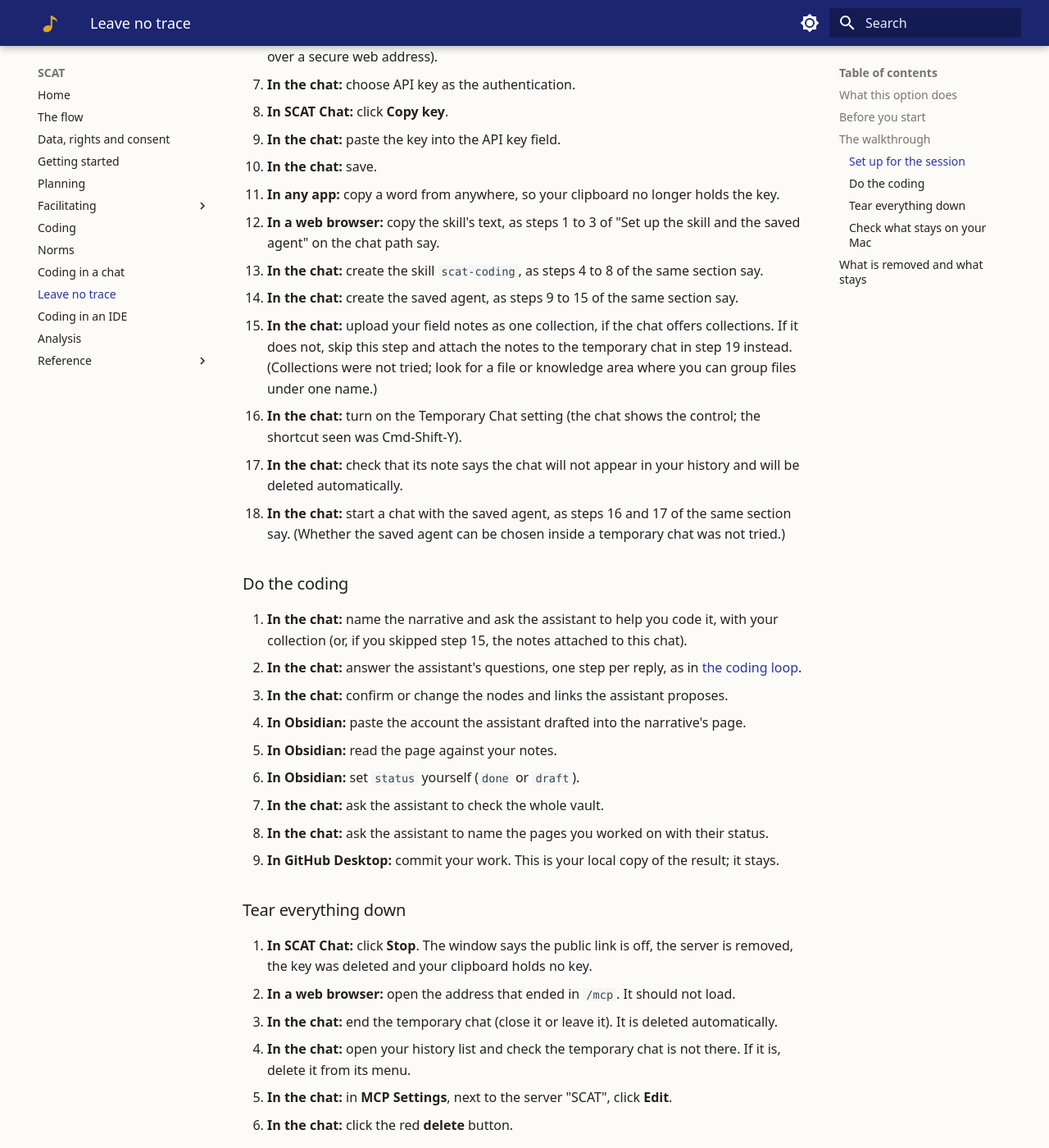
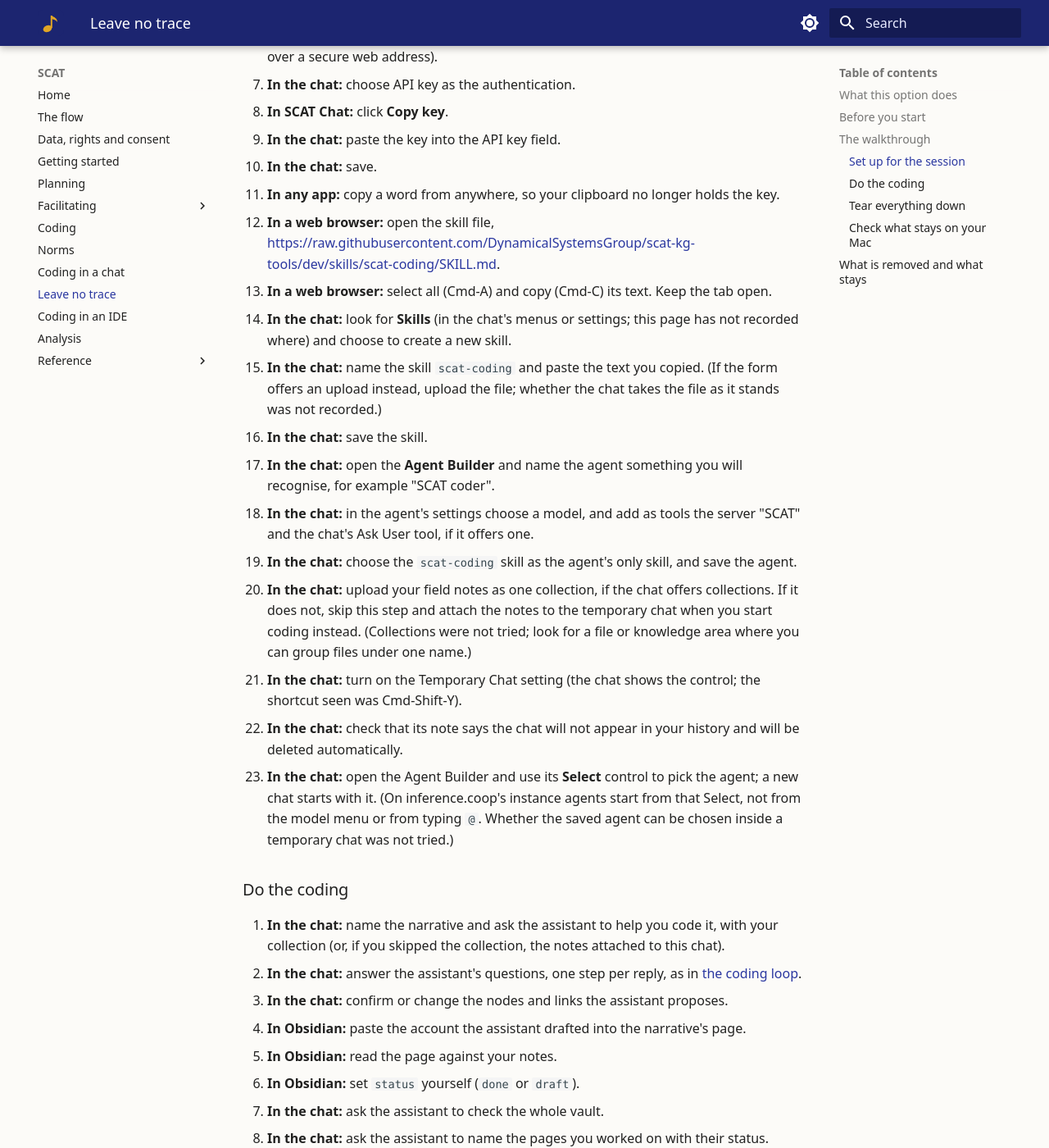
Before and after one commit to DynamicalSystemsGroup/scat-kg-tools, an MkDocs documentation site: the page built from docs/leave-no-trace.md, in a window 1280 px wide and 1400 px high, scrolled down 1882 px. Shown: the whole window at 82% size. Built offline with MkDocs 1.6.1 and Material for MkDocs 9.7.7, drawn with Linux system fonts in a browser that asks for light colours; some of the changed text lies outside the part shown.

Commit message:
WP21-U10: D-119: inline cross-page steps; one outcome per step; no cross-page step numbers

```diff
--- a/docs/leave-no-trace.md
+++ b/docs/leave-no-trace.md
@@ -41,7 +41,7 @@ This page only adds what a strict policy needs.
 
 ## The walkthrough
 
-Each numbered step is one action. It begins with where you do it: **In SCAT Chat** (the launcher app), **In the
+Each numbered step names where it is done and one outcome. It begins with where you do it: **In SCAT Chat** (the launcher app), **In the
 chat**, **In Finder**, **In Obsidian**, **In GitHub Desktop** or **In a web browser**.
 
 ### Set up for the session
@@ -59,56 +59,61 @@ chat**, **In Finder**, **In Obsidian**, **In GitHub Desktop** or **In a web brow
 9. **In the chat:** paste the key into the API key field.
 10. **In the chat:** save.
 11. **In any app:** copy a word from anywhere, so your clipboard no longer holds the key.
-12. **In a web browser:** copy the skill's text, as steps 1 to 3 of "Set up the skill and the saved agent" on the chat
-    path say.
-13. **In the chat:** create the skill `scat-coding`, as steps 4 to 8 of the same section say.
-14. **In the chat:** create the saved agent, as steps 9 to 15 of the same section say.
-15. **In the chat:** upload your field notes as one collection, if the chat offers collections. If it does not, skip
-    this step and attach the notes to the temporary chat in step 19 instead. (Collections were not tried; look for a
+12. **In a web browser:** open the skill file, <https://raw.githubusercontent.com/DynamicalSystemsGroup/scat-kg-tools/dev/skills/scat-coding/SKILL.md>.
+13. **In a web browser:** select all (Cmd-A) and copy (Cmd-C) its text. Keep the tab open.
+14. **In the chat:** look for **Skills** (in the chat's menus or settings; this page has not recorded where) and choose to create a new skill.
+15. **In the chat:** name the skill `scat-coding` and paste the text you copied. (If the form offers an upload instead, upload the file; whether the chat takes the file as it stands was not recorded.)
+16. **In the chat:** save the skill.
+17. **In the chat:** open the **Agent Builder** and name the agent something you will recognise, for example "SCAT coder".
+18. **In the chat:** in the agent's settings choose a model, and add as tools the server "SCAT" and the chat's Ask User tool, if it offers one.
+19. **In the chat:** choose the `scat-coding` skill as the agent's only skill, and save the agent.
+20. **In the chat:** upload your field notes as one collection, if the chat offers collections. If it does not, skip
+    this step and attach the notes to the temporary chat when you start coding instead. (Collections were not tried; look for a
     file or knowledge area where you can group files under one name.)
-16. **In the chat:** turn on the Temporary Chat setting (the chat shows the control; the shortcut seen was Cmd-Shift-Y).
-17. **In the chat:** check that its note says the chat will not appear in your history and will be deleted
+21. **In the chat:** turn on the Temporary Chat setting (the chat shows the control; the shortcut seen was Cmd-Shift-Y).
+22. **In the chat:** check that its note says the chat will not appear in your history and will be deleted
     automatically.
-18. **In the chat:** start a chat with the saved agent, as steps 16 and 17 of the same section say. (Whether the saved
-    agent can be chosen inside a temporary chat was not tried.)
+23. **In the chat:** open the Agent Builder and use its **Select** control to pick the agent; a new chat starts with it.
+    (On inference.coop's instance agents start from that Select, not from the model menu or from typing `@`. Whether
+    the saved agent can be chosen inside a temporary chat was not tried.)
 
 ### Do the coding
 
-19. **In the chat:** name the narrative and ask the assistant to help you code it, with your collection (or, if you
-    skipped step 15, the notes attached to this chat).
-20. **In the chat:** answer the assistant's questions, one step per reply, as in [the coding
+24. **In the chat:** name the narrative and ask the assistant to help you code it, with your collection (or, if you
+    skipped the collection, the notes attached to this chat).
+25. **In the chat:** answer the assistant's questions, one step per reply, as in [the coding
     loop](chat-path.md#the-coding-loop-in-the-chat-and-in-obsidian).
-21. **In the chat:** confirm or change the nodes and links the assistant proposes.
-22. **In Obsidian:** paste the account the assistant drafted into the narrative's page.
-23. **In Obsidian:** read the page against your notes.
-24. **In Obsidian:** set `status` yourself (`done` or `draft`).
-25. **In the chat:** ask the assistant to check the whole vault.
-26. **In the chat:** ask the assistant to name the pages you worked on with their status.
-27. **In GitHub Desktop:** commit your work. This is your local copy of the result; it stays.
+26. **In the chat:** confirm or change the nodes and links the assistant proposes.
+27. **In Obsidian:** paste the account the assistant drafted into the narrative's page.
+28. **In Obsidian:** read the page against your notes.
+29. **In Obsidian:** set `status` yourself (`done` or `draft`).
+30. **In the chat:** ask the assistant to check the whole vault.
+31. **In the chat:** ask the assistant to name the pages you worked on with their status.
+32. **In GitHub Desktop:** commit your work. This is your local copy of the result; it stays.
 
 ### Tear everything down
 
-28. **In SCAT Chat:** click **Stop**. The window says the public link is off, the server is removed, the key was
+33. **In SCAT Chat:** click **Stop**. The window says the public link is off, the server is removed, the key was
     deleted and your clipboard holds no key.
-29. **In a web browser:** open the address that ended in `/mcp`. It should not load.
-30. **In the chat:** end the temporary chat (close it or leave it). It is deleted automatically.
-31. **In the chat:** open your history list and check the temporary chat is not there. If it is, delete it from its
+34. **In a web browser:** open the address that ended in `/mcp`. It should not load.
+35. **In the chat:** end the temporary chat (close it or leave it). It is deleted automatically.
+36. **In the chat:** open your history list and check the temporary chat is not there. If it is, delete it from its
     menu.
-32. **In the chat:** in **MCP Settings**, next to the server "SCAT", click **Edit**.
-33. **In the chat:** click the red **delete** button.
-34. **In the chat:** confirm.
-35. **In the chat:** delete the saved agent. (The chat's Agent Builder holds it; where its delete control is was not
+37. **In the chat:** in **MCP Settings**, next to the server "SCAT", click **Edit**.
+38. **In the chat:** click the red **delete** button.
+39. **In the chat:** confirm.
+40. **In the chat:** delete the saved agent. (The chat's Agent Builder holds it; where its delete control is was not
     recorded, so look there.)
-36. **In the chat:** delete the skill `scat-coding`. (Look where you created it in step 13.)
-37. **In the chat:** delete the collection you uploaded, and any file left in the chat's file library from this
+41. **In the chat:** delete the skill `scat-coding`. (Look where you created it.)
+42. **In the chat:** delete the collection you uploaded, and any file left in the chat's file library from this
     session. (Where these are was not recorded; look for a file library.)
-38. **In the chat:** delete any prompt you saved for this session. If you saved none, there is nothing to do.
-39. **In the chat:** look once more at each place you set something up (MCP Settings, the Agent Builder, the skills,
+43. **In the chat:** delete any prompt you saved for this session. If you saved none, there is nothing to do.
+44. **In the chat:** look once more at each place you set something up (MCP Settings, the Agent Builder, the skills,
     the files, the history) and check that nothing from this session remains.
 
 ### Check what stays on your Mac
 
-40. **In Finder:** check that your field notes folder and your vault are still there, with your work in them.
+45. **In Finder:** check that your field notes folder and your vault are still there, with your work in them.
 
 ## What is removed and what stays
 
```
Also changed, not shown: acceptance/walkthrough-chat.md (+3 -3 lines), docs/chat-path.md (+4 -4 lines), 1 other file.
